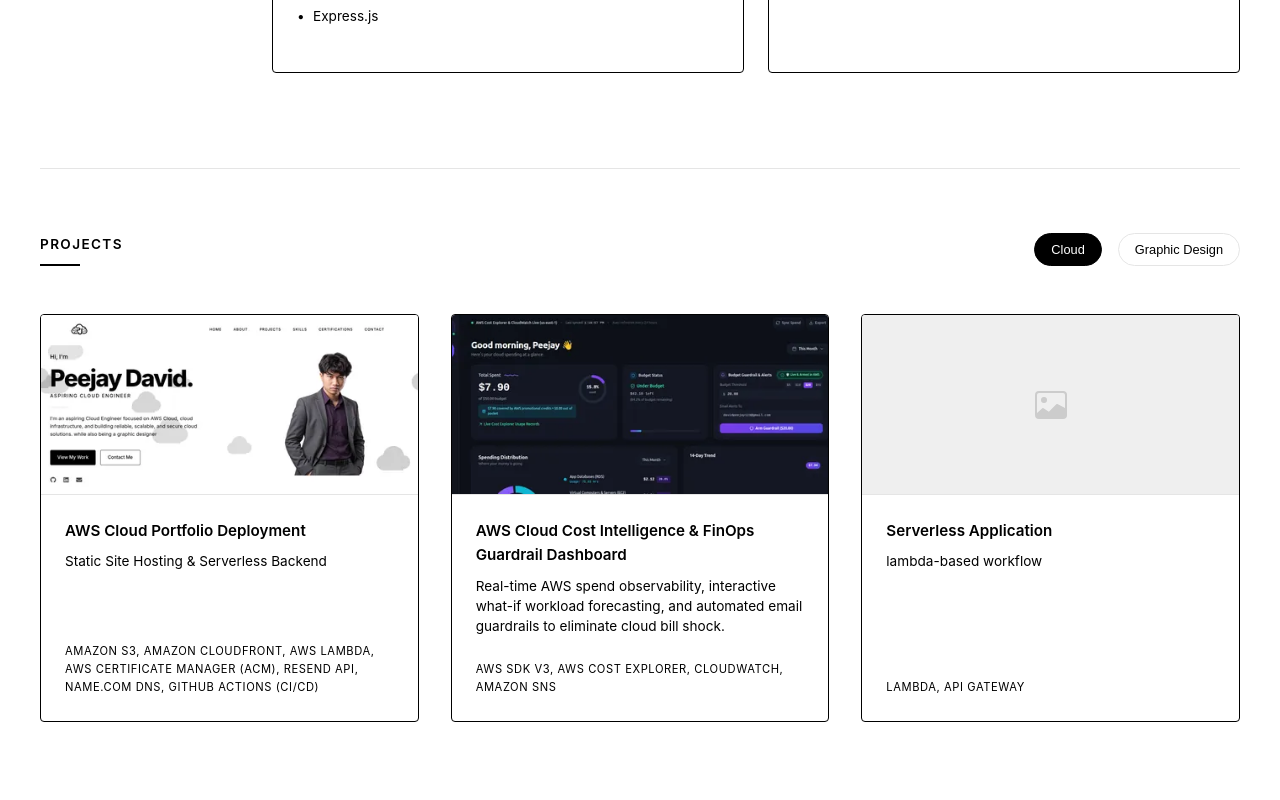
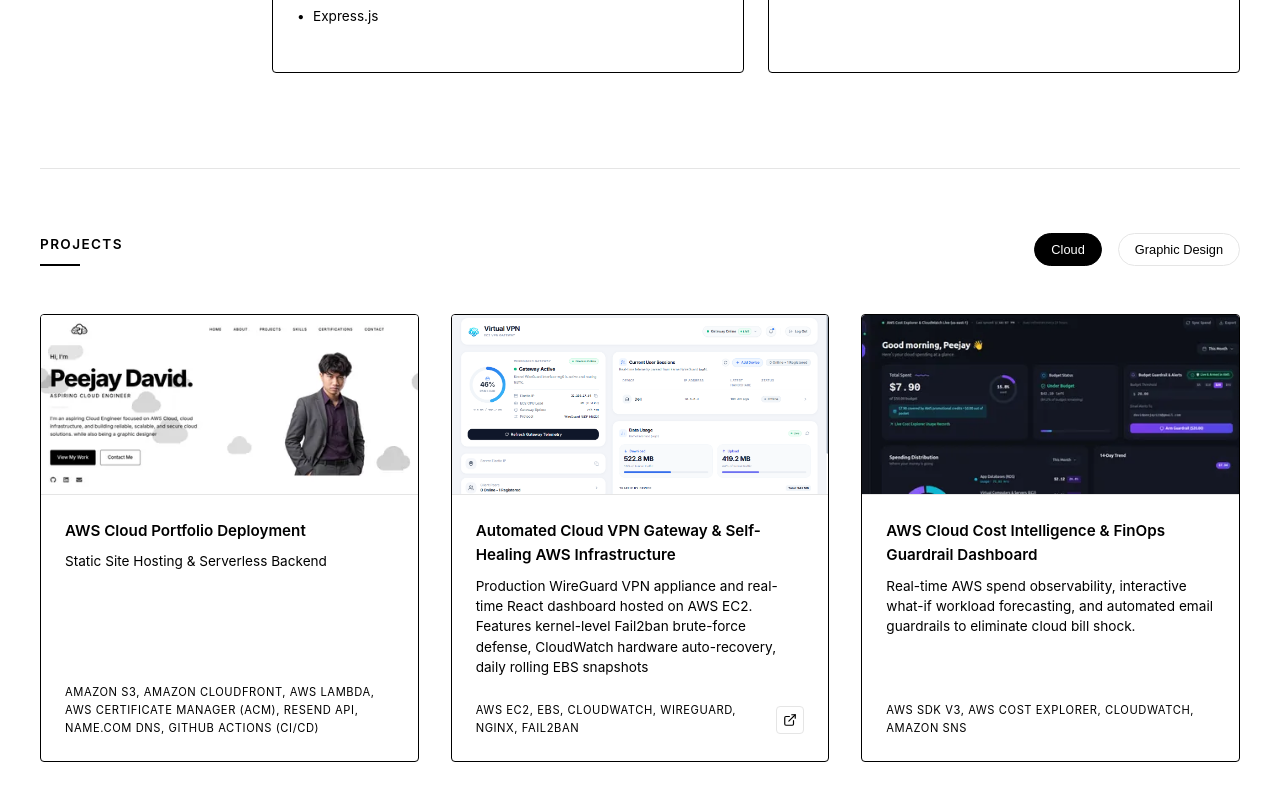
Before and after one commit to countervant/Portfolio, a React (Vite) app in the folder client/: page / in a window 1280 px wide. Shown: the part 1784-2584 px from the top of the page. Built offline with nearby package versions, Linux system fonts and the light colour scheme.

Commit message:
2nd project

```diff
--- a/client/src/components/Projects/Projects.css
+++ b/client/src/components/Projects/Projects.css
@@ -114,6 +114,41 @@
   letter-spacing: 0.05em;
 }
 
+.project-img-link {
+  width: 100%;
+  height: 100%;
+  display: block;
+}
+
+.project-title-link {
+  color: inherit;
+  text-decoration: none;
+  transition: var(--transition);
+}
+
+.project-title-link:hover {
+  text-decoration: underline;
+}
+
+.project-link {
+  color: var(--text-primary);
+  display: inline-flex;
+  align-items: center;
+  justify-content: center;
+  width: 28px;
+  height: 28px;
+  border: 1px solid var(--border-color);
+  border-radius: var(--border-radius-sm);
+  transition: var(--transition);
+  flex-shrink: 0;
+  margin-left: 0.75rem;
+}
+
+.project-link:hover {
+  background-color: #f5f5f5;
+  border-color: var(--text-primary);
+}
+
 @media (max-width: 992px) {
   .projects-grid-3col {
     grid-template-columns: repeat(2, 1fr);
--- a/client/src/components/Projects/Projects.jsx
+++ b/client/src/components/Projects/Projects.jsx
@@ -1,6 +1,7 @@
 import { useState } from 'react';
 import { projects } from '../../data';
 import { BsImage } from 'react-icons/bs';
+import { FiExternalLink } from 'react-icons/fi';
 import './Projects.css';
 
 const Projects = () => {
@@ -40,6 +41,14 @@
           <div className="project-item" key={project.id}>
             <div className="project-img-placeholder">
               {project.image ? (
+                project.link ? (
+                  <a
+                    href={project.link}
+                    target="_blank"
+                    rel="noopener noreferrer"
+                    className="project-img-link"
+                    aria-label={`View live site for ${project.title}`}
+                  >
                     <img
                       src={project.image}
                       srcSet={project.imageSrcSet}
@@ -51,17 +60,55 @@
                       loading="lazy"
                       decoding="async"
                     />
+                  </a>
+                ) : (
+                  <img
+                    src={project.image}
+                    srcSet={project.imageSrcSet}
+                    sizes="(max-width: 768px) 90vw, (max-width: 992px) 45vw, 380px"
+                    width="960"
+                    height="426"
+                    alt={project.title}
+                    className="project-img"
+                    loading="lazy"
+                    decoding="async"
+                  />
+                )
               ) : (
                 <BsImage size={32} />
               )}
             </div>
 
             <div className="project-content">
-              <h3 className="project-title">{project.title}</h3>
+              <h3 className="project-title">
+                {project.link ? (
+                  <a
+                    href={project.link}
+                    target="_blank"
+                    rel="noopener noreferrer"
+                    className="project-title-link"
+                  >
+                    {project.title}
+                  </a>
+                ) : (
+                  project.title
+                )}
+              </h3>
               <p className="project-desc">{project.subtitle}</p>
 
               <div className="project-footer">
                 <span className="project-tech">{project.techStack}</span>
+                {project.link && (
+                  <a
+                    href={project.link}
+                    target="_blank"
+                    rel="noopener noreferrer"
+                    className="project-link"
+                    aria-label={`View live site for ${project.title}`}
+                  >
+                    <FiExternalLink size={14} />
+                  </a>
+                )}
               </div>
             </div>
           </div>
--- a/client/src/data.js
+++ b/client/src/data.js
@@ -74,19 +74,20 @@
   },
   {
     id: 2,
+    title: "Automated Cloud VPN Gateway & Self-Healing AWS Infrastructure",
+    subtitle: "Production WireGuard VPN appliance and real-time React dashboard hosted on AWS EC2. Features kernel-level Fail2ban brute-force defense, CloudWatch hardware auto-recovery, daily rolling EBS snapshots",
+    techStack: "AWS EC2, EBS, CloudWatch, WireGuard, Nginx, Fail2ban",
+    image: "/images/Project 2.png",
+    link: "https://peejay-vpn.duckdns.org",
+    category: "Cloud"
+  },
+  {
+    id: 3,
     title: "AWS Cloud Cost Intelligence & FinOps Guardrail Dashboard",
     subtitle: "Real-time AWS spend observability, interactive what-if workload forecasting, and automated email guardrails to eliminate cloud bill shock.",
     techStack: "AWS SDK v3, AWS Cost Explorer, CloudWatch, Amazon SNS",
     image: "/images/project-finops-960.v1.webp",
     imageSrcSet: "/images/project-finops-480.v1.webp 480w, /images/project-finops-960.v1.webp 960w",
-    category: "Cloud"
-  },
-  {
-    id: 3,
-    title: "Serverless Application",
-    subtitle: "lambda-based workflow",
-    techStack: "Lambda, API Gateway",
-    image: null,
     category: "Cloud"
   },
   {
```
Also changed, not shown: client/public/images/Project 2.png (added), 1 other file (tests, documents, lock files or other folders). Lines whose indentation alone changed are shown as unchanged.
